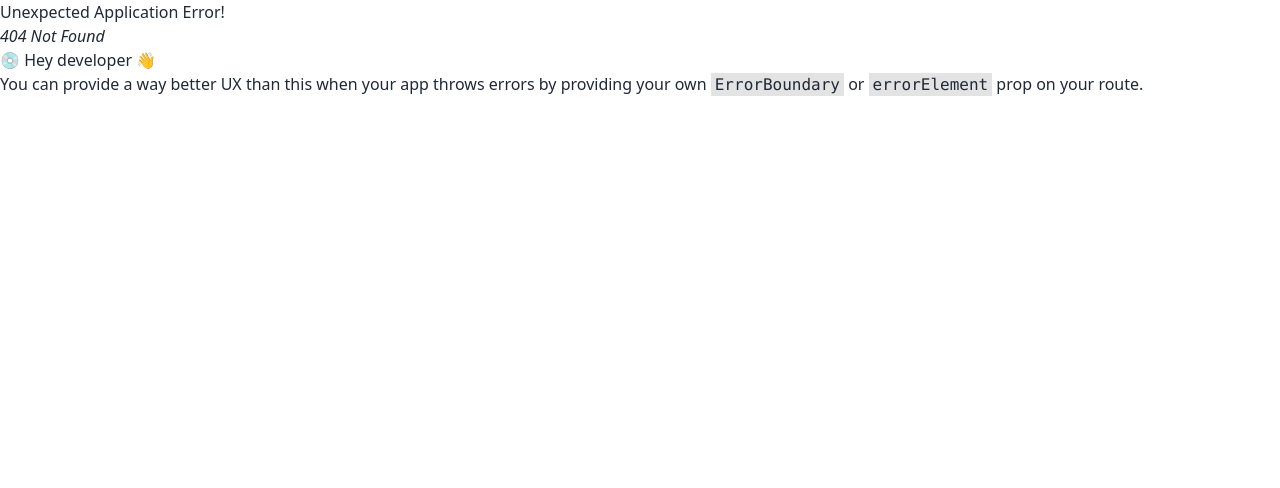
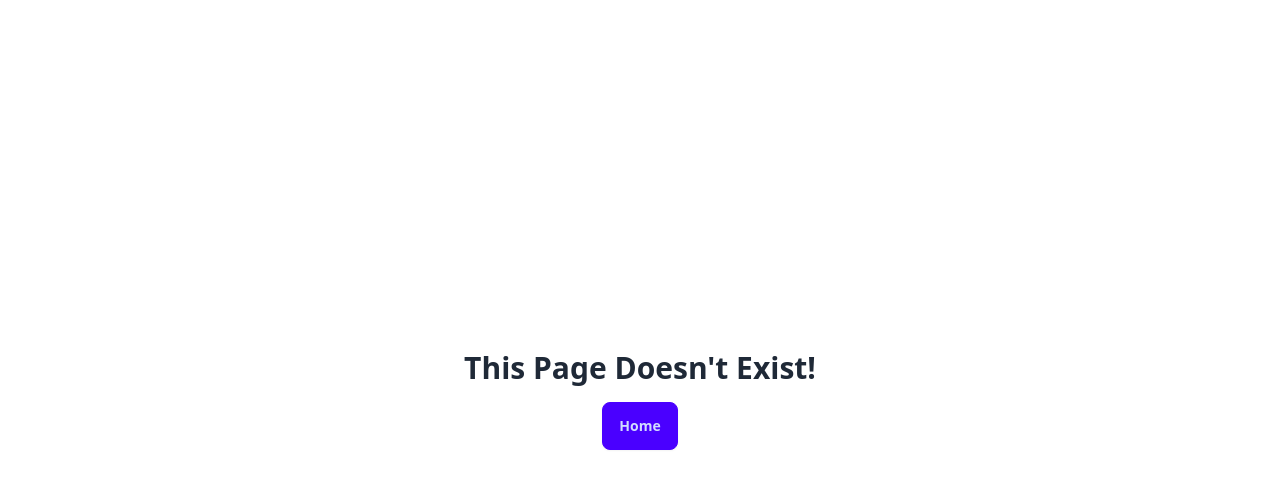
Before and after one commit to muztahiddurjoy/eagle-admin, a React (Vite) app: page / in a window 1280 px wide. Before the commit this address had no page. Shown: the top 488 px of the page. Built offline with nearby package versions, Linux system fonts and the light colour scheme.

Commit message:
404 added

```diff
--- /dev/null
+++ b/src/pages/Dashboard.tsx
@@ -0,0 +1,8 @@
+
+const Dashboard = () => {
+  return (
+    <div>Dashboard</div>
+  )
+}
+
+export default Dashboard
--- /dev/null
+++ b/src/pages/NotFound.tsx
@@ -0,0 +1,14 @@
+import { Link } from 'react-router-dom'
+
+const NotFound = () => {
+  return (
+    <div className='h-[100vh] w-full flex flex-col items-center justify-center p-5'>
+        <p className="text-3xl font-bold ">This Page Doesn't Exist!</p>
+        <Link to="/">
+            <button className='btn btn-primary mt-4'>Home</button>
+        </Link>
+    </div>
+  )
+}
+
+export default NotFound
--- a/src/router.tsx
+++ b/src/router.tsx
@@ -1,9 +1,14 @@
 import { createBrowserRouter } from "react-router-dom";
 import Login from "./pages/Login";
+import NotFound from "./pages/NotFound";
 
 export const router = createBrowserRouter([
     {
         path:'/login',
         element:<Login/>
+    },
+    {
+        path:"*",
+        element:<NotFound/>
     }
 ])
```
